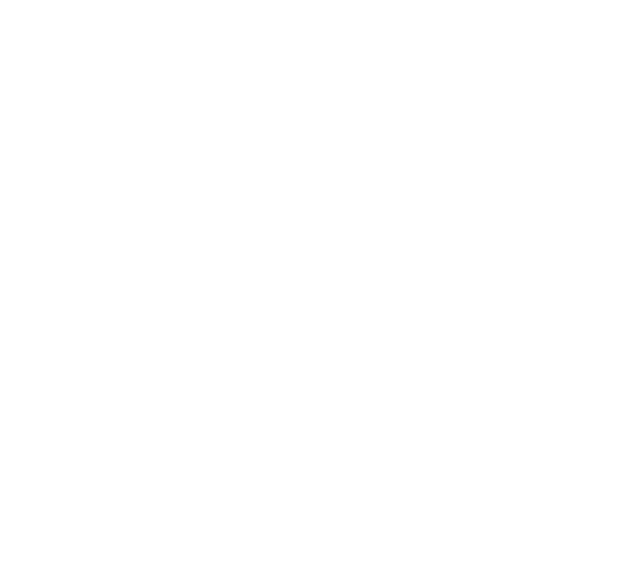
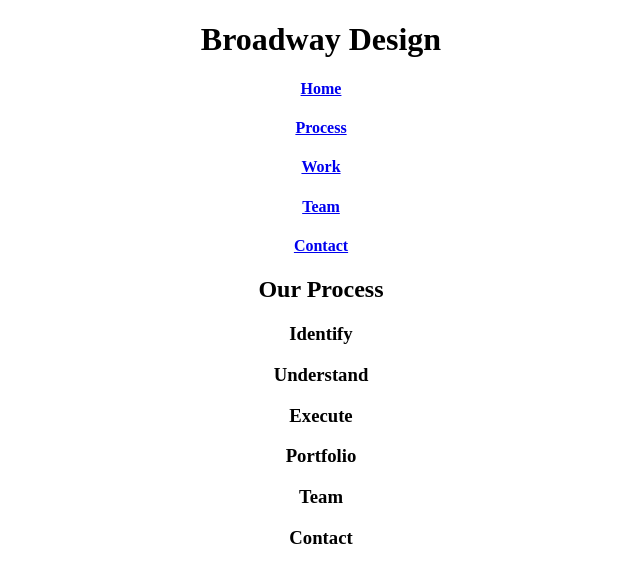
Before and after one commit to tommartinson/broadway, a plain HTML site: page index.html in a window 1280 px wide. Shown: the whole page, without its empty margins (319-959 px from the left). Drawn offline with Linux system fonts and the light colour scheme.

Commit message:
Add headings and images

```diff
--- a/index.html
+++ b/index.html
@@ -7,5 +7,40 @@
   </head>
   <body>
 
+    <div id ="home">
+      <h1>Broadway Design</h1>
+
+      <h4><a href="#home">Home</a></h4>
+      <h4><a href="#process">Process</a></h4>
+      <h4><a href="#work">Work</a></h4>
+      <h4><a href="#team">Team</a></h4>
+      <h4><a href="#contact">Contact</a></h4>
+    </div>
+
+    <div id="process">
+      <h2>Our Process</h2>
+
+        <h3>Identify</h3>
+
+        <h3>Understand</h3>
+
+        <h3>Execute</h3>
+    </div>
+
+
+    <div id="work">
+      <h3>Portfolio</h3>
+    </div>
+
+
+    <div id="team">
+      <h3>Team</h3>
+    </div>
+
+
+    <div id="contact">
+      <h3>Contact</h3>
+    </div>
+
   </body>
 </html>
--- a/resources/style.css
+++ b/resources/style.css
@@ -0,0 +1,3 @@
+body{
+  text-align:center;
+}
```
Also changed, not shown: resources/images/execute.svg (added), resources/images/identify.svg (added), resources/images/the-flatiron-building.png (added), resources/images/understand.svg (added).
